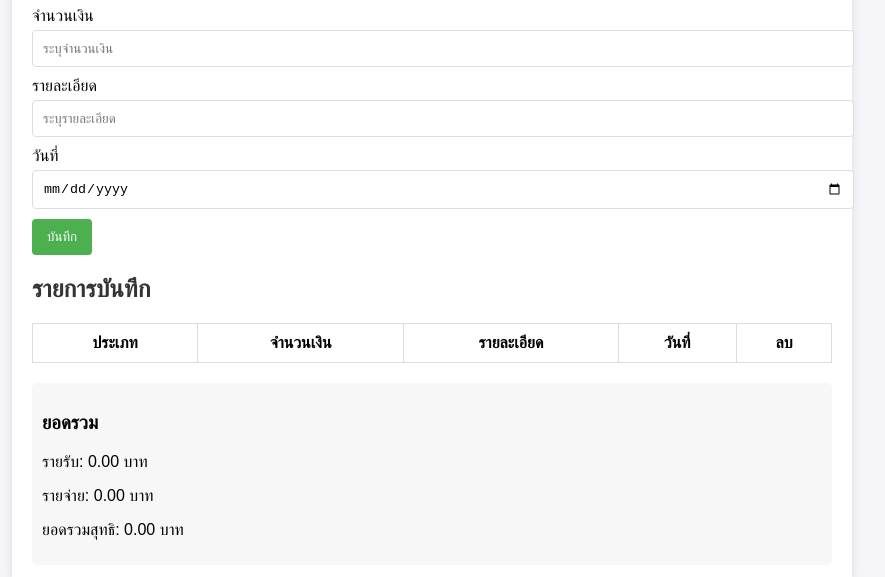
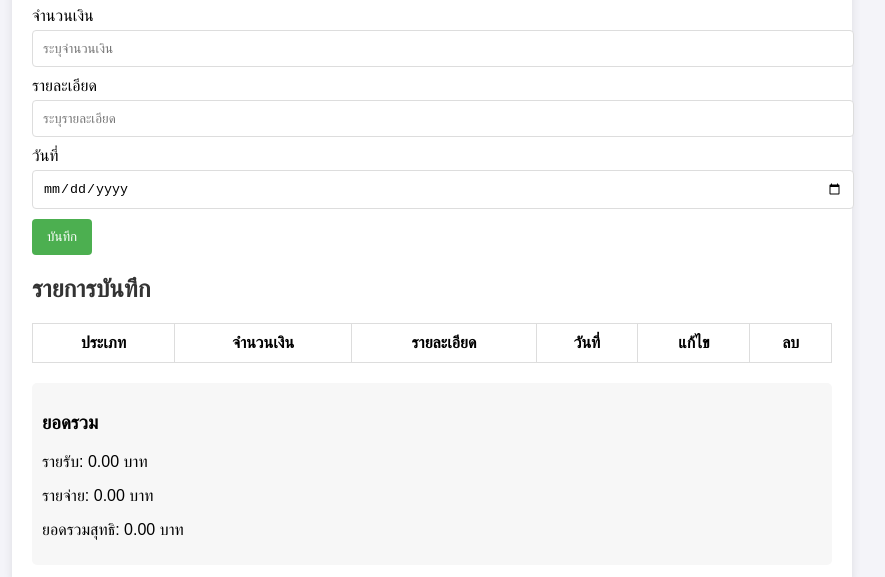
Before and after one commit to KaoIO2025/KaoIO01.githup, a plain HTML site: page index.html in a window 1280 px wide. Shown: the part 195-772 px from the top of the page, without its empty margins (208-1093 px from the left). Drawn offline with Linux system fonts and the light colour scheme.

Commit message:
Update index.html

```diff
--- a/index.html
+++ b/index.html
@@ -39,6 +39,7 @@
                     <th>จำนวนเงิน</th>
                     <th>รายละเอียด</th>
                     <th>วันที่</th>
+                    <th>แก้ไข</th>
                     <th>ลบ</th>
                 </tr>
             </thead>
```
